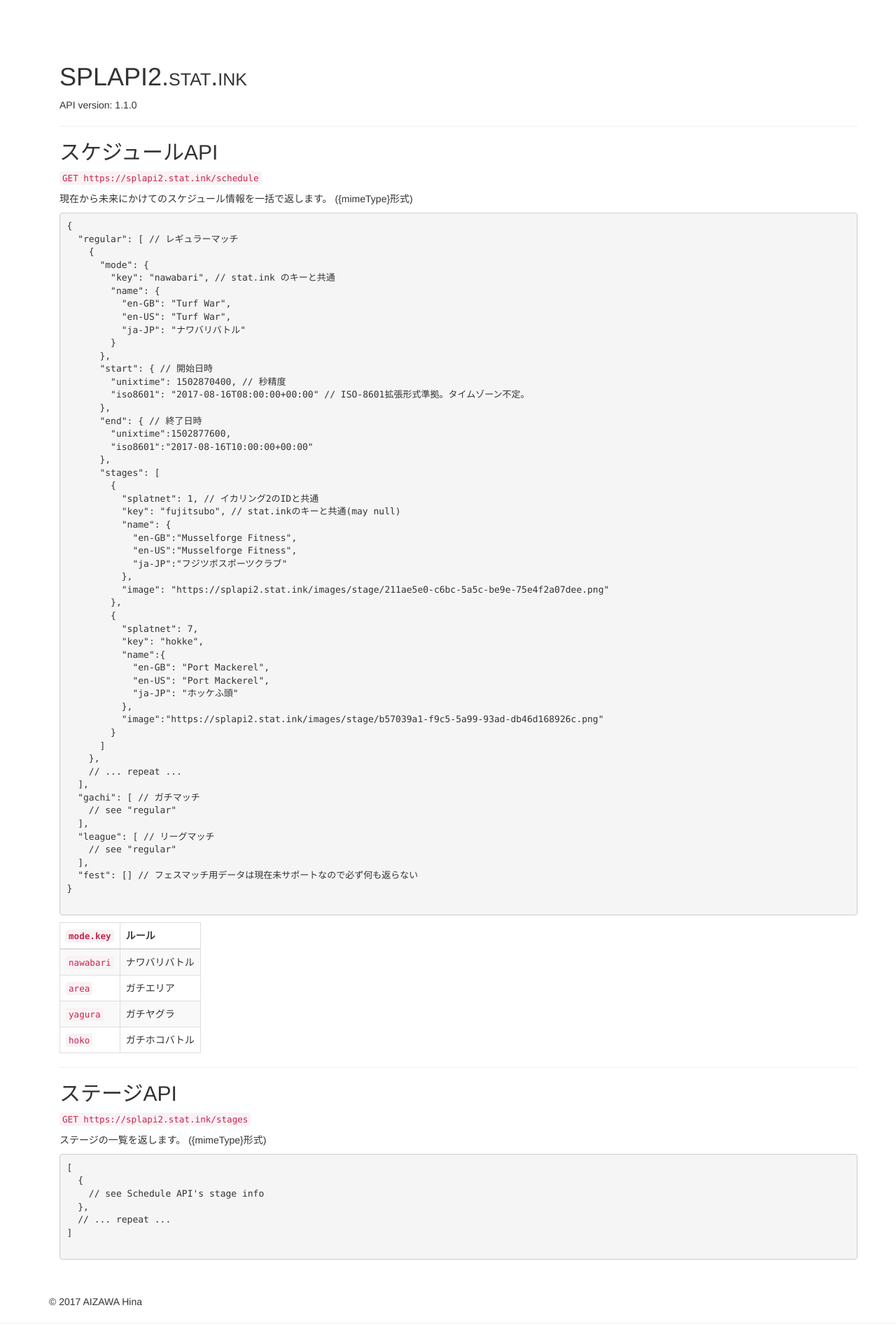
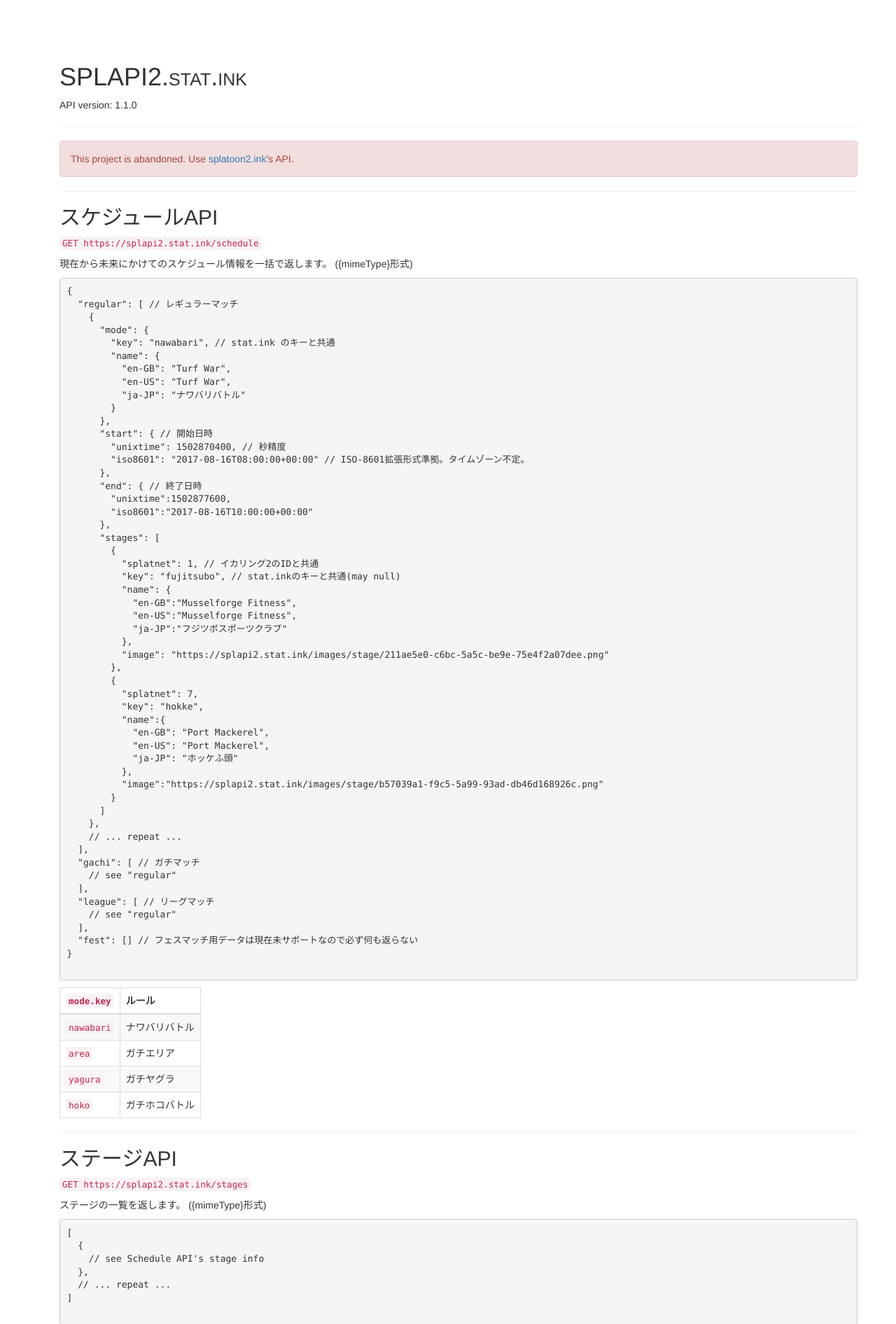
Before and after one commit to fetus-hina/splapi2.stat.ink, a Yii app: template views/site/index.php in a window 1280 px wide. Shown: the top 1892 px of the page at 70% size. Before the commit the page ends 1865 px from the top, so only its background shows below. Run offline with PHP 8.4 and a stand-in for Yii, Linux system fonts and the light colour scheme; the template is opened without the code that fills it, so the values that code supplies are empty; some libraries are stand-ins or nearby versions.

Commit message:
abandoned
Signed-off-by: AIZAWA Hina <hina@bouhime.com>

```diff
--- a/views/site/index.php
+++ b/views/site/index.php
@@ -7,6 +7,11 @@ $this->title = 'SPLAPI2';
 <div class="container">
   <h1 style="font-variant:small-caps">SPLAPI2.stat.ink</h1>
   <p>API version: 1.1.0</p>
+  <hr>
+  <div class="alert alert-danger" role="alert">
+    This project is abandoned.
+    Use <a href="https://splatoon2.ink/">splatoon2.ink</a>'s API.
+  </div>
   <hr>
   <h2 id="schedule-api">
     <?= Html::encode(Yii::t('app', 'スケジュールAPI')) . "\n" ?>
```
Also changed, not shown: README.md.
